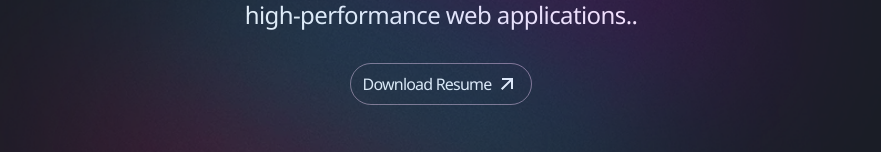
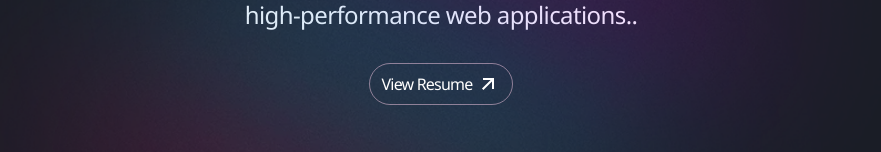
Before and after one commit to Sanjaykanwasi/Portfolio-React, a React (Vite) app: page / in a window 1280 px wide. Shown: the part 313-465 px from the top of the page, without its empty margins (199-1080 px from the left). Built offline with nearby package versions, Linux system fonts and the light colour scheme.

Commit message:
Completed

```diff
--- a/src/compnents/HeroSection.jsx
+++ b/src/compnents/HeroSection.jsx
@@ -24,13 +24,14 @@ const HeroSection = () => {
           {PROFILE.subheading}
         </p>
         <a
-          href="/David-stone.pdf"
+          href="https://drive.google.com/file/d/1jcEaKKVhrAUGs1pMP8BVoLWuU-OAgERT/view?usp=sharing"
           target="_blank"
           rel="noopener noreferrer"
           download
-          className="hero-btn mb-6 flex gap-1 rounded-full border border-pink-200/50 px-3 py-2 tracking-tighter"
+          style={{ pointerEvents: "auto" }}
+          className="hero-btn mb-6 flex gap-1 rounded-full border border-pink-200/50 px-3 py-2 tracking-tighter relative z-10"
         >
-          <span>Download Resume </span>
+          <span>View Resume</span>
           <RiArrowRightUpLine />
         </a>
         <img
```
